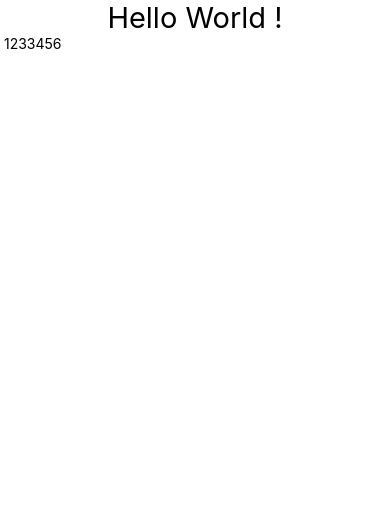
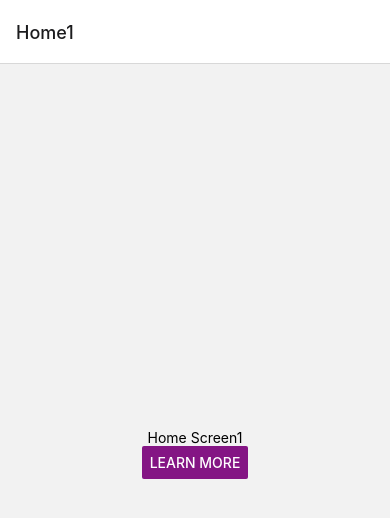
Before and after one commit to Bahtiyar89/ips, a React Native app: screen / in a window 390 px wide. Shown: the top 518 px of the page. Built offline with nearby package versions, Linux system fonts and the light colour scheme.

Commit message:
navigation added

```diff
--- a/App.js
+++ b/App.js
@@ -11,21 +11,70 @@ import {
   Modal,
 } from 'react-native';
 import {StatusBar} from 'expo-status-bar';
+import {NavigationContainer} from '@react-navigation/native';
+import {createNativeStackNavigator} from '@react-navigation/native-stack';
+import {createDrawerNavigator} from '@react-navigation/drawer';
+
+const Drawer = createDrawerNavigator();
 
 const App = () => {
+  function Feed({navigation}) {
+    return (
+      <View style={{flex: 1, alignItems: 'center', justifyContent: 'center'}}>
+        <Text>Feed</Text>
+        <Button
+          onPress={() => navigation.navigate('Home')}
+          title="Learn More"
+          color="#841584"
+          accessibilityLabel="Feed"
+        />
+      </View>
+    );
+  }
+  function Article({navigation}) {
+    return (
+      <View style={{flex: 1, alignItems: 'center', justifyContent: 'center'}}>
+        <Text>Article</Text>
+        <Button
+          onPress={() => navigation.navigate('Home')}
+          title="Learn More"
+          color="#841584"
+          accessibilityLabel="Feed"
+        />
+      </View>
+    );
+  }
+  function HomeScreen({navigation}) {
+    return (
+      <Drawer.Navigator>
+        <Drawer.Screen name="Feed" component={Feed} />
+        <Drawer.Screen name="Article" component={Article} />
+      </Drawer.Navigator>
+    );
+  }
+  function Home1Screen({navigation}) {
+    return (
+      <View style={{flex: 1, alignItems: 'center', justifyContent: 'center'}}>
+        <Text>Home Screen1</Text>
+        <Button
+          onPress={() => navigation.navigate('Home')}
+          title="Learn More"
+          color="#841584"
+          accessibilityLabel="Learn more about this purple button"
+        />
+      </View>
+    );
+  }
+
+  const Stack = createNativeStackNavigator();
+
   return (
-    <SafeAreaView>
-      <Text
-        style={{
-          fontSize: 29,
-          fontWeight: '400',
-          color: 'black',
-          textAlign: 'center',
-        }}>
-        Hello World !
-      </Text>
-      <Text> 1233456</Text>
-    </SafeAreaView>
+    <NavigationContainer>
+      <Stack.Navigator>
+        <Stack.Screen name="Home1" component={Home1Screen} />
+        <Stack.Screen name="Home" component={HomeScreen} />
+      </Stack.Navigator>
+    </NavigationContainer>
   );
 };
 
--- a/babel.config.js
+++ b/babel.config.js
@@ -1,3 +1,6 @@
 module.exports = {
   presets: ['module:metro-react-native-babel-preset'],
+  plugins: [
+    'react-native-reanimated/plugin', // This line.
+  ],
 };
--- a/index.js
+++ b/index.js
@@ -5,5 +5,6 @@
 import {AppRegistry} from 'react-native';
 import App from './App';
 import {name as appName} from './app.json';
+import 'react-native-gesture-handler';
 
 AppRegistry.registerComponent(appName, () => App);
```
Also changed, not shown: package.json (+7 -0 lines), 4 other files (tests, documents, lock files or other folders).
